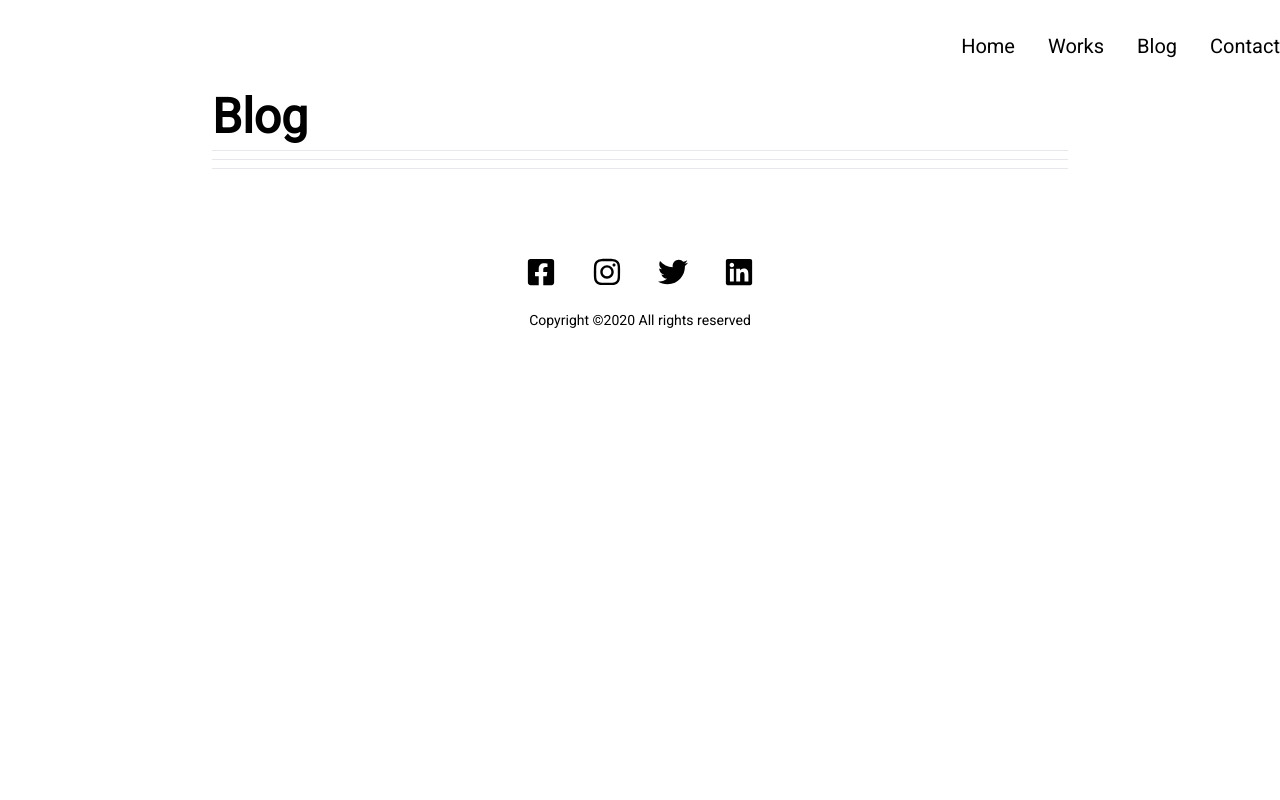
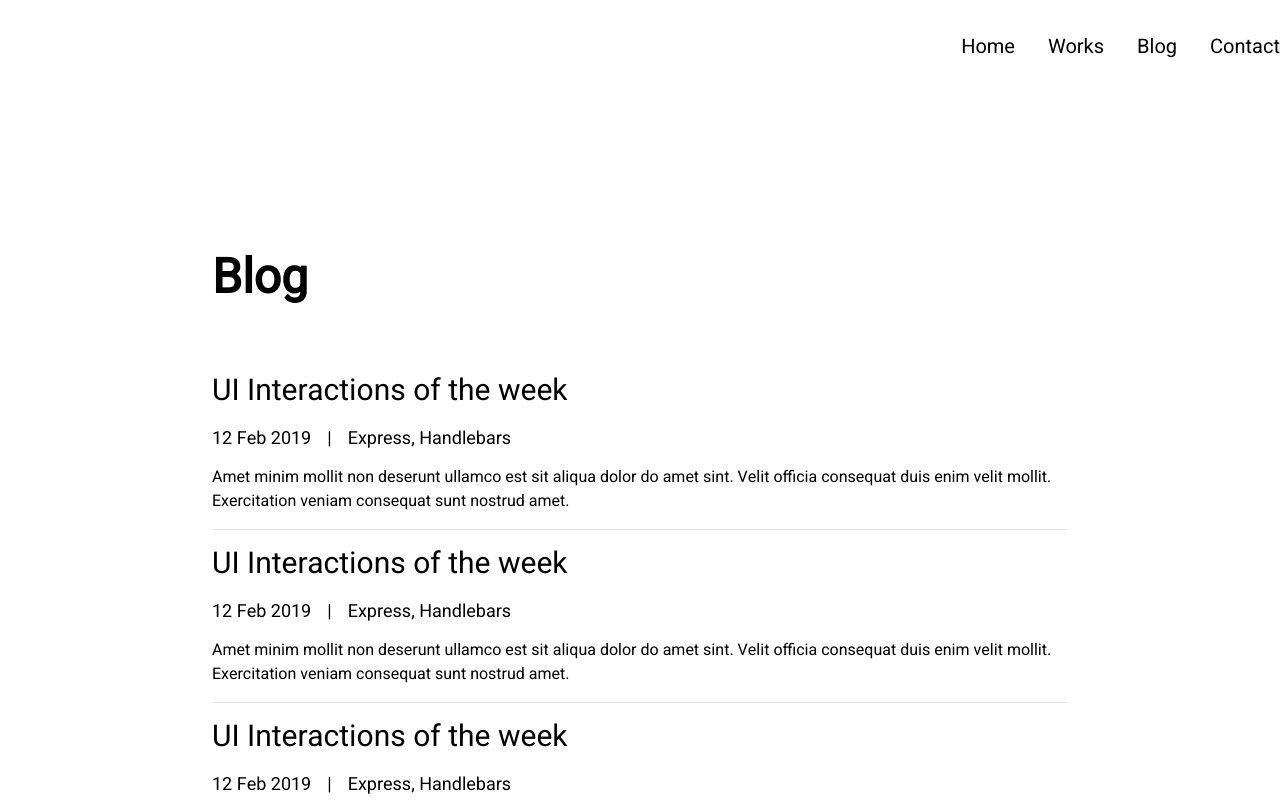
Before and after one commit to vietthom/figma_portfolio, a Next.js app: page /blog in a window 1280 px wide. Shown: the top 800 px of the page. Built offline with nearby package versions, Linux system fonts and the light colour scheme.

Commit message:
Finalized blog page

```diff
--- a/components/index.js
+++ b/components/index.js
@@ -6,6 +6,7 @@ import Hero from './Hero';
 import RecentPostCard from './RecentPostCard';
 import Layout from './Layout';
 import Pill from './pill';
+
 
 export {
     Navbar,
--- a/pages/blog.js
+++ b/pages/blog.js
@@ -1,14 +1,14 @@
-import { Layout } from '../components'
+import { Layout, BlogCard } from '../components'
 import { blogPosts } from '../constants'
 
 const blog = () => {
   return (
     <Layout>
-      <h1 className="font-bold text-5xl">Blog</h1>
+      <h1 className="font-bold text-5xl pt-[160px] pb-[55px]">Blog</h1>
       <ul className='divide-y divide-gray-200 pb-[30px]'>
           {blogPosts.map((blogs) => (
-            <li key={blogs} className="py-1">
-
+            <li key={blogs} className="py-4">
+              <BlogCard {...blogs}/>
             </li>
           ))}
         </ul>
```
